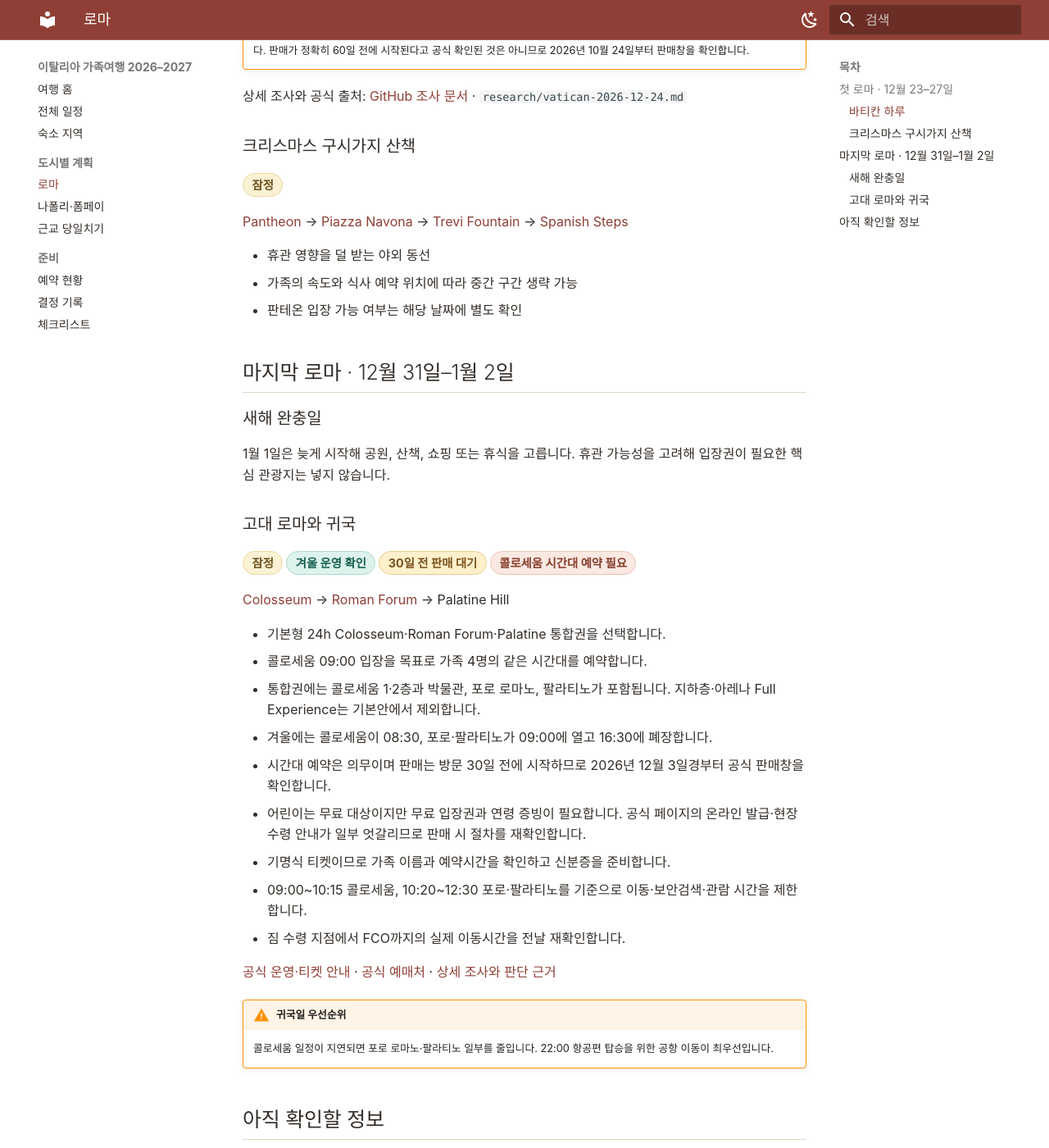
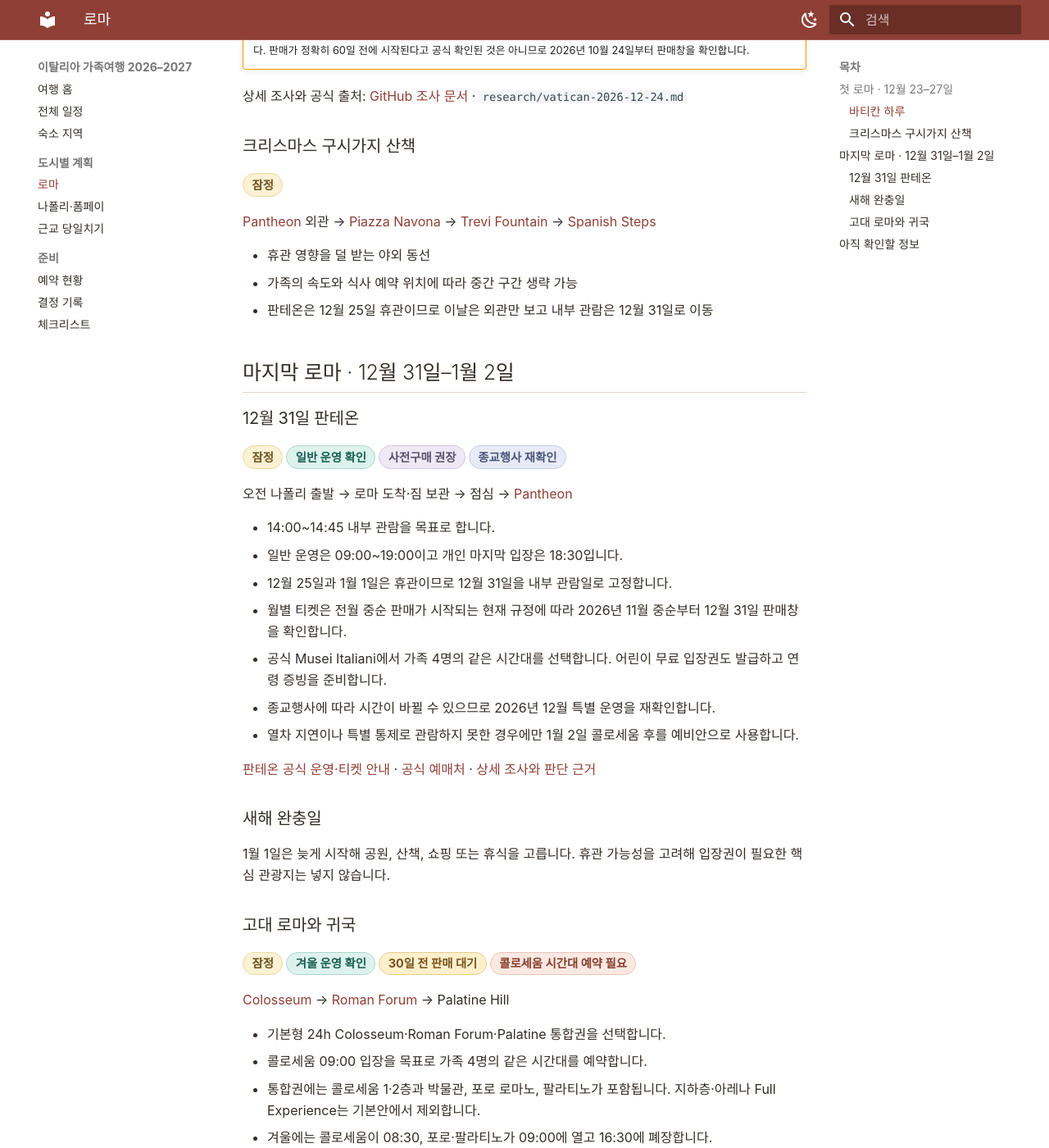
Before and after one commit to Jaeho211/italy-family-trip-2026, an MkDocs documentation site: the page built from docs/rome.md, in a window 1280 px wide and 1400 px high, scrolled down 660 px. Shown: the whole window at 82% size. Built offline with MkDocs 1.6.1 and Material for MkDocs 9.7.7, drawn with Linux system fonts in a browser that asks for light colours.

Commit message:
Document December 31 Pantheon plan

```diff
--- a/docs/rome.md
+++ b/docs/rome.md
@@ -25,13 +25,29 @@
 
 <span class="status tentative">잠정</span>
 
-[Pantheon](https://www.google.com/maps/search/?api=1&query=Pantheon+Rome){ target="_blank" rel="noopener" } → [Piazza Navona](https://www.google.com/maps/search/?api=1&query=Piazza+Navona+Rome){ target="_blank" rel="noopener" } → [Trevi Fountain](https://www.google.com/maps/search/?api=1&query=Trevi+Fountain+Rome){ target="_blank" rel="noopener" } → [Spanish Steps](https://www.google.com/maps/search/?api=1&query=Spanish+Steps+Rome){ target="_blank" rel="noopener" }
+[Pantheon](https://www.google.com/maps/search/?api=1&query=Pantheon+Rome){ target="_blank" rel="noopener" } 외관 → [Piazza Navona](https://www.google.com/maps/search/?api=1&query=Piazza+Navona+Rome){ target="_blank" rel="noopener" } → [Trevi Fountain](https://www.google.com/maps/search/?api=1&query=Trevi+Fountain+Rome){ target="_blank" rel="noopener" } → [Spanish Steps](https://www.google.com/maps/search/?api=1&query=Spanish+Steps+Rome){ target="_blank" rel="noopener" }
 
 - 휴관 영향을 덜 받는 야외 동선
 - 가족의 속도와 식사 예약 위치에 따라 중간 구간 생략 가능
-- 판테온 입장 가능 여부는 해당 날짜에 별도 확인
+- 판테온은 12월 25일 휴관이므로 이날은 외관만 보고 내부 관람은 12월 31일로 이동
 
 ## 마지막 로마 · 12월 31일–1월 2일
+
+### 12월 31일 판테온
+
+<span class="status tentative">잠정</span><span class="status verified">일반 운영 확인</span><span class="status review">사전구매 권장</span><span class="status recheck">종교행사 재확인</span>
+
+오전 나폴리 출발 → 로마 도착·짐 보관 → 점심 → [Pantheon](https://www.google.com/maps/search/?api=1&query=Pantheon+Rome){ target="_blank" rel="noopener" }
+
+- 14:00~14:45 내부 관람을 목표로 합니다.
+- 일반 운영은 09:00~19:00이고 개인 마지막 입장은 18:30입니다.
+- 12월 25일과 1월 1일은 휴관이므로 12월 31일을 내부 관람일로 고정합니다.
+- 월별 티켓은 전월 중순 판매가 시작되는 현재 규정에 따라 2026년 11월 중순부터 12월 31일 판매창을 확인합니다.
+- 공식 Musei Italiani에서 가족 4명의 같은 시간대를 선택합니다. 어린이 무료 입장권도 발급하고 연령 증빙을 준비합니다.
+- 종교행사에 따라 시간이 바뀔 수 있으므로 2026년 12월 특별 운영을 재확인합니다.
+- 열차 지연이나 특별 통제로 관람하지 못한 경우에만 1월 2일 콜로세움 후를 예비안으로 사용합니다.
+
+[판테온 공식 운영·티켓 안내](https://direzionemuseiroma.cultura.gov.it/en/pantheon/){ target="_blank" rel="noopener" } · [공식 예매처](https://portale.museiitaliani.it/){ target="_blank" rel="noopener" } · [상세 조사와 판단 근거](https://github.com/Jaeho211/italy-family-trip-2026/blob/main/research/pantheon-2026-12-31.md){ target="_blank" rel="noopener" }
 
 ### 새해 완충일
 
```
